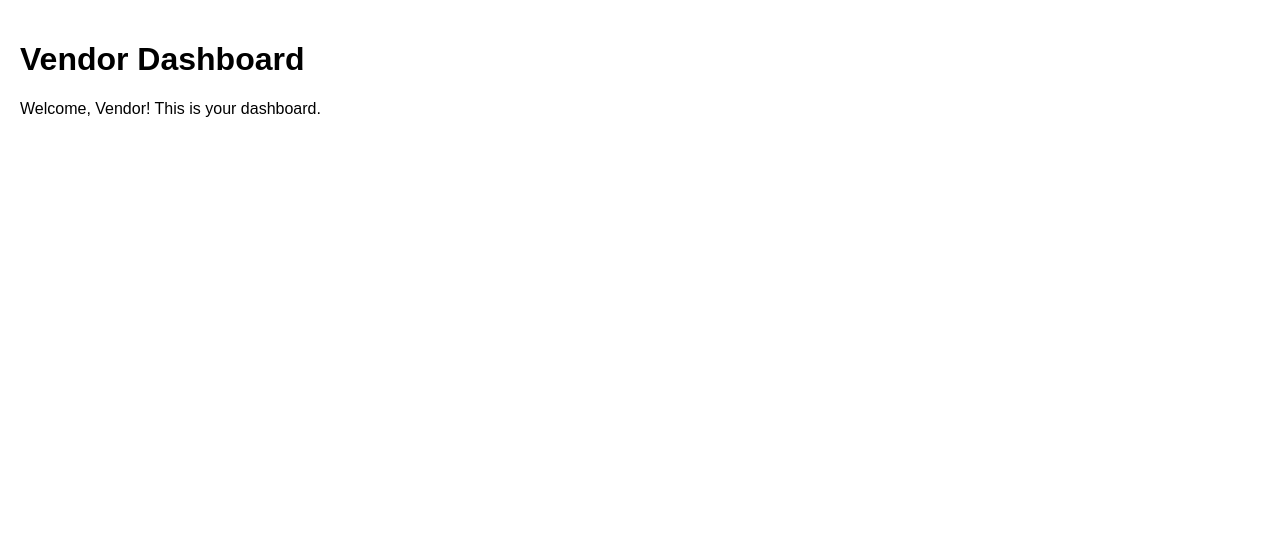
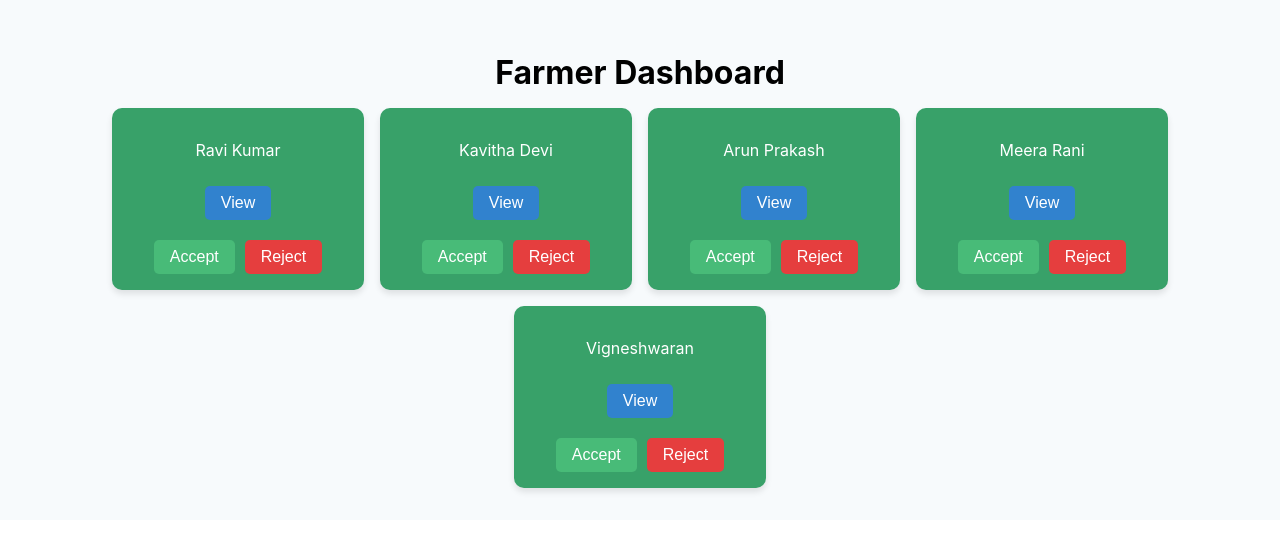
Before and after one commit to SWARNAKARTHIKA/Farm-to-Fork, a React (Create React App) app in the folder frontend/: page /vendor-dashboard in a window 1280 px wide. Shown: the top 534 px of the page. Built offline with nearby package versions, Linux system fonts and the light colour scheme.

Commit message:
vendor dashboard

```diff
--- a/frontend/src/App.js
+++ b/frontend/src/App.js
@@ -9,6 +9,7 @@ import ConsumerDashboard from './pages/ConsumerDashboard';
 import VendorDashboard from './pages/VendorDashboard';
 import BASE_URL from './config'; // Make sure BASE_URL is correctly defined in this file
 import VendorList from './pages/VendorList';
+import ChatRoom from './pages/ChatRoom';
 
 const Home = () => {
   const navigate = useNavigate();
@@ -87,6 +88,7 @@ function App() {
         <Route path="/consumer-dashboard" element={<ConsumerDashboard />} />
         <Route path="/vendor-dashboard" element={<VendorDashboard />} />
         <Route path="/vendor-list" element={<VendorList />} />
+        <Route path="/chat-room" element={<ChatRoom />} />
         {/* Add other routes here */}
       </Routes>
     </Router>
--- /dev/null
+++ b/frontend/src/pages/ChatRoom.js
@@ -0,0 +1,42 @@
+import React, { useState } from 'react';
+
+const ChatRoom = () => {
+  const [messages, setMessages] = useState([
+    { sender: 'Farmer', message: 'Hello, I need help with my harvest.' },
+    { sender: 'Vendor', message: 'Sure, I can assist you. What seems to be the issue?' },
+    // More messages
+  ]);
+
+  const [newMessage, setNewMessage] = useState('');
+
+  const handleSendMessage = () => {
+    if (newMessage.trim()) {
+      setMessages([...messages, { sender: 'Vendor', message: newMessage }]);
+      setNewMessage('');
+    }
+  };
+
+  return (
+    <div className="chat-room">
+      <h1>Chat Room</h1>
+      <div className="message-box">
+        {messages.map((msg, index) => (
+          <div key={index} className={`message ${msg.sender.toLowerCase()}`}>
+            <p><strong>{msg.sender}:</strong> {msg.message}</p>
+          </div>
+        ))}
+      </div>
+      <div className="message-input">
+        <input
+          type="text"
+          value={newMessage}
+          onChange={(e) => setNewMessage(e.target.value)}
+          placeholder="Type a message..."
+        />
+        <button onClick={handleSendMessage}>Send</button>
+      </div>
+    </div>
+  );
+};
+
+export default ChatRoom;
--- a/frontend/src/pages/VendorDashboard.js
+++ b/frontend/src/pages/VendorDashboard.js
@@ -1,14 +1,269 @@
-// frontend/src/pages/VendorDashboard.js
-
-import React from 'react';
+import React, { useState } from 'react';
+import { useNavigate } from 'react-router-dom'; // Import useNavigate
 
 const VendorDashboard = () => {
+  const navigate = useNavigate(); // Initialize the navigate function
+
+  // Hardcoded farmers' data
+  const [farmers, setFarmers] = useState([
+    { id: 1, name: 'Ravi Kumar', crop: 'Paddy', year: '2023', price: '500', location: 'Guindy, Chennai' },
+    { id: 2, name: 'Kavitha Devi', crop: 'Sugarcane', year: '2022', price: '400', location: 'T Nagar, Chennai' },
+    { id: 3, name: 'Arun Prakash', crop: 'Tomato', year: '2021', price: '450', location: 'Velachery, Chennai' },
+    { id: 4, name: 'Meera Rani', crop: 'Brinjal', year: '2020', price: '550', location: 'Anna Nagar, Chennai' },
+    { id: 5, name: 'Vigneshwaran', crop: 'Coconut', year: '2023', price: '350', location: 'Adyar, Chennai' },
+  ]);
+
+  const [selectedFarmer, setSelectedFarmer] = useState(null); // To store the selected farmer for modal
+  const [showModal, setShowModal] = useState(false); // To control visibility of the modal
+
+  const handleAccept = (id) => {
+    // Handle accept logic here, like sending the request to the server
+    console.log(`Accepted request from farmer ${id}`);
+
+    // Navigate to the chat-room
+    navigate('/chat-room'); // Navigate to the /chat-room route
+
+    // Optionally, remove the farmer from the list after accepting
+    setFarmers(prevFarmers => prevFarmers.filter(farmer => farmer.id !== id));
+  };
+
+  const handleReject = (id) => {
+    // Handle reject logic here, like notifying the farmer or logging
+    console.log(`Rejected request from farmer ${id}`);
+
+    // Remove the farmer from the list after rejecting
+    setFarmers(prevFarmers => prevFarmers.filter(farmer => farmer.id !== id));
+  };
+
+  const handleViewDetails = (farmer) => {
+    setSelectedFarmer(farmer); // Set the selected farmer's details
+    setShowModal(true); // Show the modal
+  };
+
+  const closeModal = () => {
+    setShowModal(false); // Close the modal
+    setSelectedFarmer(null); // Clear the selected farmer
+  };
+
   return (
-    <div style={{ padding: '20px', fontFamily: 'Arial' }}>
-      <h1>Vendor Dashboard</h1>
-      <p>Welcome, Vendor! This is your dashboard.</p>
+    <div className="vendor-dashboard" style={{ padding: '2rem', backgroundColor: '#f7fafc' }}>
+      <h1 style={{ fontSize: '2rem', marginBottom: '1rem', textAlign: 'center' }}>Farmer Dashboard</h1>
+      <div className="farmer-list" style={{ display: 'flex', flexWrap: 'wrap', justifyContent: 'center', gap: '1rem' }}>
+        {farmers.map(farmer => (
+          <div key={farmer.id} className="farmer-card" style={farmerCardStyle}>
+            <p>{farmer.name}</p>
+            <button
+              onClick={() => handleViewDetails(farmer)}
+              className="view-btn"
+              style={viewButtonStyle}
+            >
+              View
+            </button>
+            <div style={{ marginTop: '10px' }}>
+              <button
+                onClick={() => handleAccept(farmer.id)}
+                className="accept-btn"
+                style={acceptButtonStyle}
+              >
+                Accept
+              </button>
+              <button
+                onClick={() => handleReject(farmer.id)}
+                className="reject-btn"
+                style={rejectButtonStyle}
+              >
+                Reject
+              </button>
+            </div>
+          </div>
+        ))}
+      </div>
+
+      {/* Modal for farmer details */}
+      {showModal && selectedFarmer && (
+        <div className="modal" style={modalStyle}>
+          <div className="modal-content" style={modalContentStyle}>
+            <h2 style={{ marginBottom: '1rem', color: '#2b6cb0' }}>Farmer Details</h2>
+            <p><strong>Name:</strong> {selectedFarmer.name}</p>
+            <p><strong>Crop:</strong> {selectedFarmer.crop}</p>
+            <p><strong>Year:</strong> {selectedFarmer.year}</p>
+            <p><strong>Price:</strong> ${selectedFarmer.price}</p>
+            <p><strong>Location:</strong> {selectedFarmer.location}</p>
+            <button onClick={closeModal} style={closeButtonStyle}>Close</button>
+          </div>
+        </div>
+      )}
+
+      {/* Inline CSS for styling */}
+      <style jsx>{`
+        .farmer-card {
+          background-color: #38a169;
+          color: white;
+          padding: 1rem;
+          border-radius: 10px;
+          width: 220px;
+          box-shadow: 0 4px 6px rgba(0, 0, 0, 0.1);
+          display: flex;
+          flex-direction: column;
+          justify-content: space-between;
+          align-items: center;
+          transition: transform 0.3s ease, box-shadow 0.3s ease;
+        }
+
+        .farmer-card:hover {
+          transform: translateY(-10px);
+          box-shadow: 0 10px 15px rgba(0, 0, 0, 0.1);
+        }
+
+        .view-btn, .accept-btn, .reject-btn {
+          padding: 0.5rem 1rem;
+          border-radius: 5px;
+          border: none;
+          cursor: pointer;
+          font-size: 1rem;
+          margin-top: 10px;
+        }
+
+        .view-btn {
+          background-color: #3182ce;
+          color: white;
+        }
+
+        .view-btn:hover {
+          background-color: #2b6cb0;
+        }
+
+        .accept-btn {
+          background-color: #48bb78;
+          color: white;
+        }
+
+        .accept-btn:hover {
+          background-color: #38a169;
+        }
+
+        .reject-btn {
+          background-color: #e53e3e;
+          color: white;
+          margin-left: 10px;
+        }
+
+        .reject-btn:hover {
+          background-color: #c53030;
+        }
+
+        .modal {
+          position: fixed;
+          top: 0;
+          left: 0;
+          right: 0;
+          bottom: 0;
+          background-color: rgba(0, 0, 0, 0.5);
+          display: flex;
+          justify-content: center;
+          align-items: center;
+        }
+
+        .modal-content {
+          background-color: #fff;
+          padding: 2rem;
+          border-radius: 10px;
+          width: 400px;
+          box-shadow: 0 10px 20px rgba(0, 0, 0, 0.2);
+        }
+
+        button {
+          padding: 0.5rem 1rem;
+          border-radius: 5px;
+          border: none;
+          cursor: pointer;
+          font-size: 1rem;
+          margin-top: 1rem;
+          background-color: #e53e3e;
+          color: white;
+        }
+
+        button:hover {
+          background-color: #c53030;
+        }
+      `}</style>
     </div>
   );
 };
 
+// Styles as JS objects for dynamic use
+const farmerCardStyle = {
+  backgroundColor: '#38a169',
+  color: 'white',
+  padding: '1rem',
+  borderRadius: '10px',
+  width: '220px',
+  boxShadow: '0 4px 6px rgba(0, 0, 0, 0.1)',
+  display: 'flex',
+  flexDirection: 'column',
+  justifyContent: 'space-between',
+  alignItems: 'center',
+  transition: 'transform 0.3s ease, box-shadow 0.3s ease',
+};
+
+const viewButtonStyle = {
+  backgroundColor: '#3182ce',
+  color: 'white',
+  padding: '0.5rem 1rem',
+  borderRadius: '5px',
+  border: 'none',
+  cursor: 'pointer',
+  fontSize: '1rem',
+};
+
+const acceptButtonStyle = {
+  backgroundColor: '#48bb78',
+  color: 'white',
+  padding: '0.5rem 1rem',
+  borderRadius: '5px',
+  border: 'none',
+  cursor: 'pointer',
+  fontSize: '1rem',
+};
+
+const rejectButtonStyle = {
+  backgroundColor: '#e53e3e',
+  color: 'white',
+  padding: '0.5rem 1rem',
+  borderRadius: '5px',
+  border: 'none',
+  cursor: 'pointer',
+  fontSize: '1rem',
+};
+
+const modalStyle = {
+  position: 'fixed',
+  top: '0',
+  left: '0',
+  right: '0',
+  bottom: '0',
+  backgroundColor: 'rgba(0, 0, 0, 0.5)',
+  display: 'flex',
+  justifyContent: 'center',
+  alignItems: 'center',
+};
+
+const modalContentStyle = {
+  backgroundColor: '#fff',
+  padding: '2rem',
+  borderRadius: '10px',
+  width: '400px',
+  boxShadow: '0 10px 20px rgba(0, 0, 0, 0.2)',
+};
+
+const closeButtonStyle = {
+  padding: '0.5rem 1rem',
+  borderRadius: '5px',
+  border: 'none',
+  cursor: 'pointer',
+  fontSize: '1rem',
+  backgroundColor: '#e53e3e',
+  color: 'white',
+};
+
 export default VendorDashboard;
```
Also changed, not shown: frontend/src/pages/ConsumerDashboard.js (+36 -41 lines).
